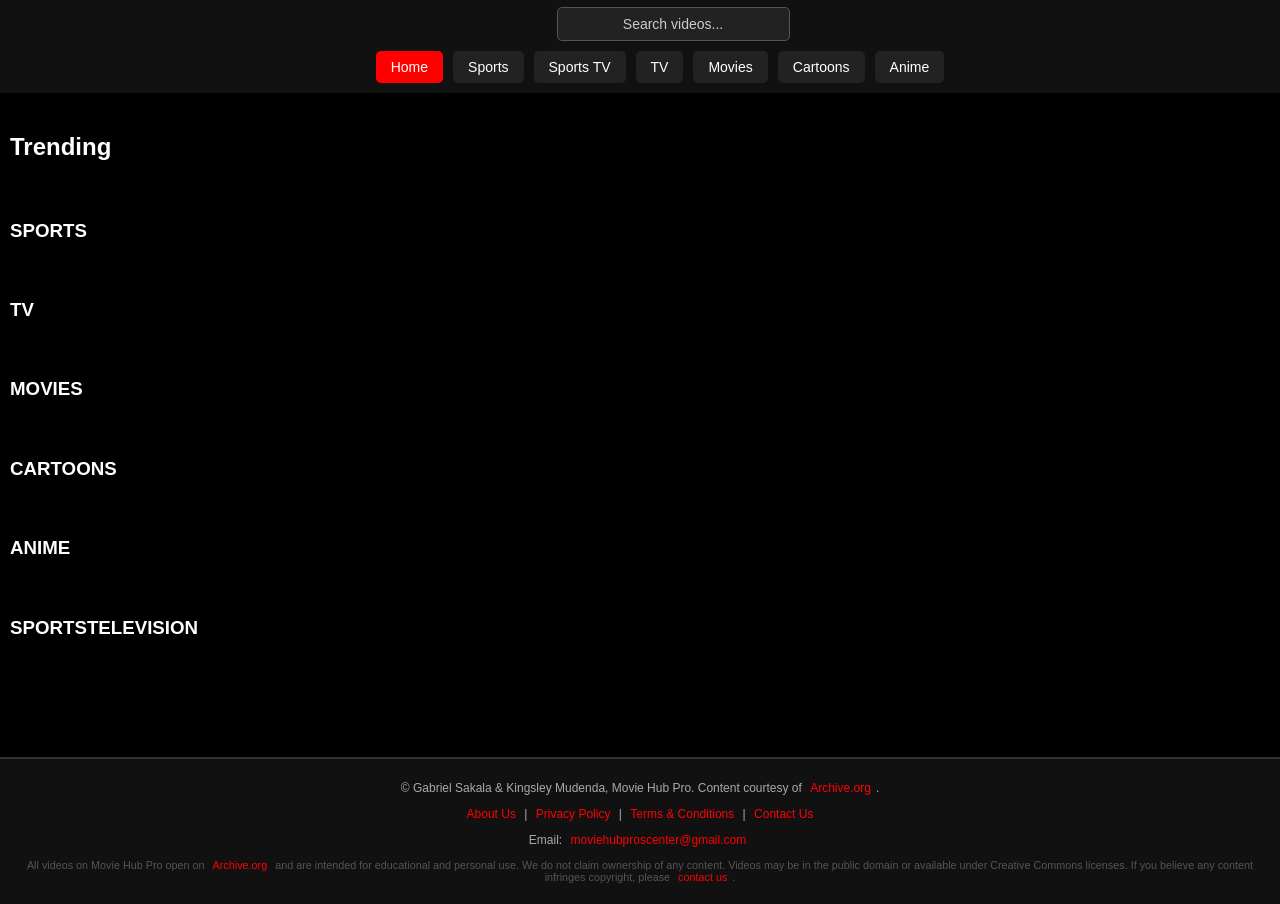
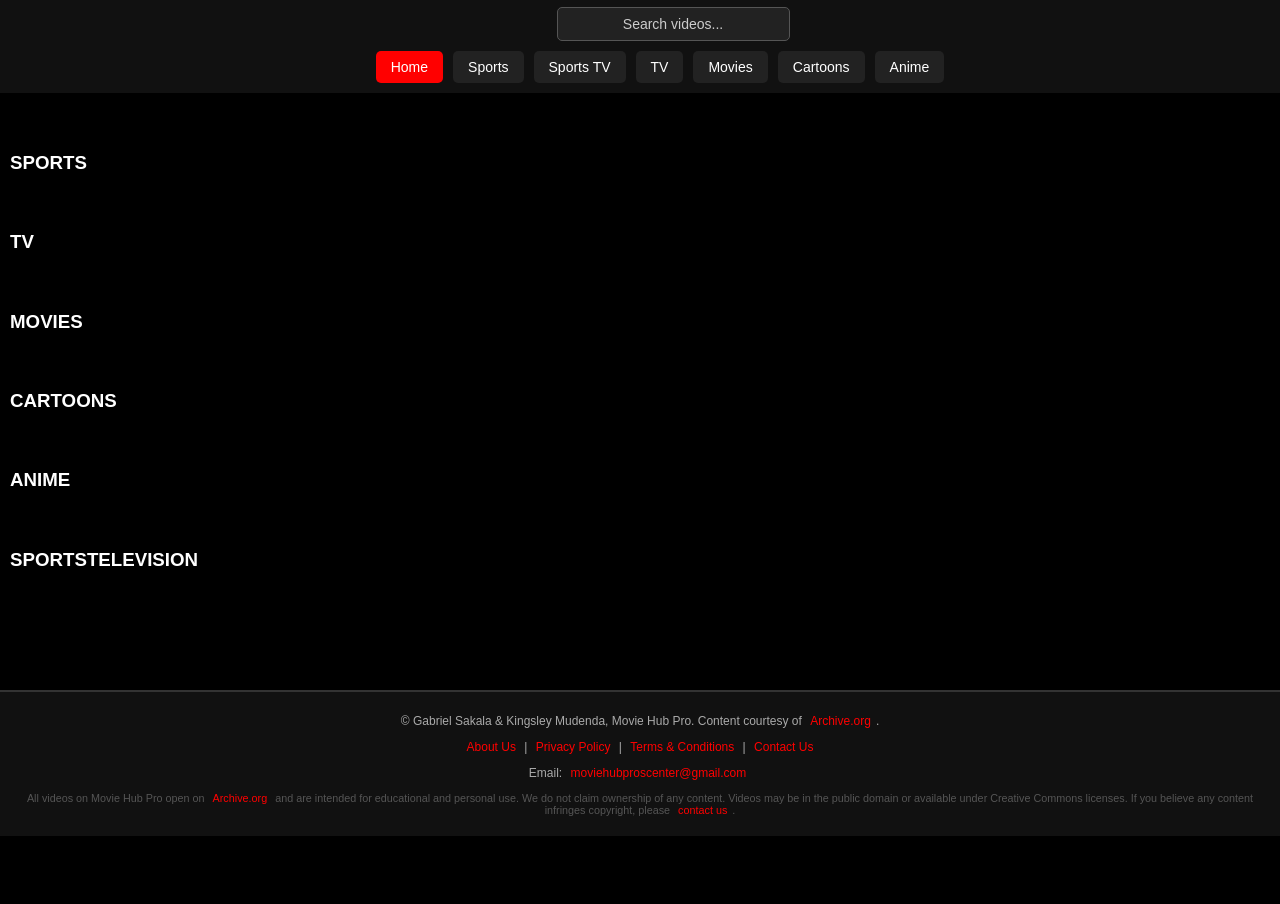
Before and after one commit to Chisomo-lab/chisomo-lab.github.io, a plain HTML site: page index.html in a window 1280 px wide. Shown: the part 41-945 px from the top of the page. After the commit the page ends 877 px from the top, so only its background shows below. Drawn offline with Linux system fonts and the light colour scheme; no server answers.

Commit message:
Update index.html

```diff
--- a/index.html
+++ b/index.html
@@ -48,7 +48,6 @@
 
     <main>
         <!-- Trending Section -->
-        <h2>Trending</h2>
         <section id="trending" class="horizontal-scroll">
             <!-- Trending videos inserted here via JS -->
         </section>
```
